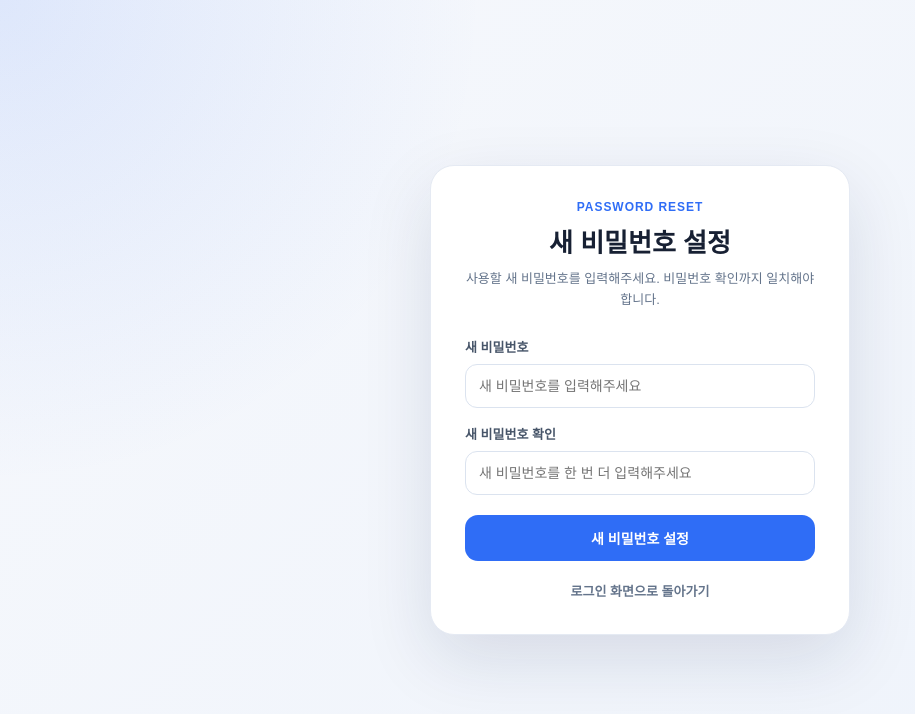
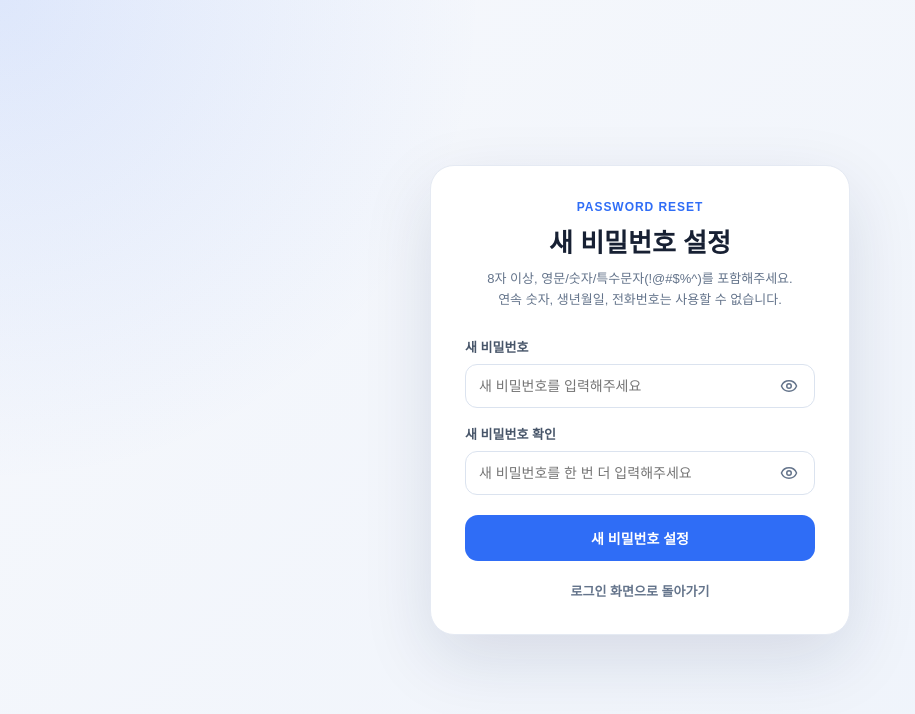
Before and after one commit to klllj7/financial-platform, a React (Vite) app in the folder frontend/: page /reset-password/confirm in a window 1280 px wide. Shown: the top 714 px of the page, without its empty margins (0-915 px from the left). Built offline with nearby package versions, Linux system fonts and the light colour scheme.

Commit message:
feat: add password visibility toggle to reset page

```diff
--- a/frontend/src/pages/auth/ResetPasswordConfirmPage.css
+++ b/frontend/src/pages/auth/ResetPasswordConfirmPage.css
@@ -166,3 +166,43 @@
   transform: none;
   box-shadow: none;
 }
+
+/* 새 비밀번호 input과 보기/숨기기 버튼을 감싸는 영역 */
+.reset-confirm-password-input-wrap {
+  position: relative;
+  display: flex;
+  align-items: center;
+}
+
+/* 눈 아이콘 버튼이 들어갈 공간 확보 */
+.reset-confirm-password-input-wrap input {
+  width: 100%;
+  padding-right: 44px;
+}
+
+/* 새 비밀번호 보기/숨기기 버튼 */
+.reset-confirm-password-toggle-button {
+  position: absolute;
+  right: 12px;
+
+  display: flex;
+  align-items: center;
+  justify-content: center;
+
+  width: 28px;
+  height: 28px;
+  padding: 0;
+
+  color: #64748b;
+  background: transparent;
+
+  border: none;
+  border-radius: 8px;
+
+  cursor: pointer;
+}
+
+.reset-confirm-password-toggle-button:hover {
+  color: #2f6df6;
+  background: #eff6ff;
+}
--- a/frontend/src/pages/auth/ResetPasswordConfirmPage.jsx
+++ b/frontend/src/pages/auth/ResetPasswordConfirmPage.jsx
@@ -1,5 +1,6 @@
 import { useState } from "react";
 import { useNavigate, useSearchParams } from "react-router-dom";
+import { Eye, EyeOff } from "lucide-react";
 import { confirmPasswordReset } from "../../api/authApi";
 import "./ResetPasswordConfirmPage.css";
 
@@ -13,6 +14,12 @@ function ResetPasswordConfirmPage() {
 
   // API 요청 중인지 확인하는 상태
   const [isLoading, setIsLoading] = useState(false);
+
+  // 새 비밀번호 입력값 표시 여부
+  const [showNewPassword, setShowNewPassword] = useState(false);
+
+  // 새 비밀번호 확인 입력값 표시 여부
+  const [showNewPasswordConfirm, setShowNewPasswordConfirm] = useState(false);
 
   // 새 비밀번호 입력값
   const [passwordForm, setPasswordForm] = useState({
@@ -84,7 +91,9 @@ function ResetPasswordConfirmPage() {
           <p>Password Reset</p>
           <h1>새 비밀번호 설정</h1>
           <span>
-            사용할 새 비밀번호를 입력해주세요. 비밀번호 확인까지 일치해야 합니다.
+            8자 이상, 영문/숫자/특수문자(!@#$%^)를 포함해주세요.
+            <br />
+            연속 숫자, 생년월일, 전화번호는 사용할 수 없습니다.
           </span>
         </div>
 
@@ -94,6 +103,8 @@ function ResetPasswordConfirmPage() {
         >
           <div className="reset-confirm-form-group">
             <label htmlFor="newPassword">새 비밀번호</label>
+
+            <div className="reset-confirm-password-input-wrap">
               <input
                 id="newPassword"
                 name="newPassword"
@@ -102,10 +113,22 @@ function ResetPasswordConfirmPage() {
                 onChange={handleInputChange}
                 placeholder="새 비밀번호를 입력해주세요"
               />
+
+              <button
+                type="button"
+                className="reset-confirm-password-toggle-button"
+                onClick={() => setShowNewPassword((prev) => !prev)}
+                aria-label={showNewPassword ? "새 비밀번호 숨기기" : "새 비밀번호 보기"}
+              >
+                {showNewPassword ? <EyeOff size={18} /> : <Eye size={18} />}
+              </button>
+            </div>
           </div>
 
           <div className="reset-confirm-form-group">
             <label htmlFor="newPasswordConfirm">새 비밀번호 확인</label>
+
+            <div className="reset-confirm-password-input-wrap">
               <input
                 id="newPasswordConfirm"
                 name="newPasswordConfirm"
@@ -114,6 +137,20 @@ function ResetPasswordConfirmPage() {
                 onChange={handleInputChange}
                 placeholder="새 비밀번호를 한 번 더 입력해주세요"
               />
+
+              <button
+                type="button"
+                className="reset-confirm-password-toggle-button"
+                onClick={() => setShowNewPasswordConfirm((prev) => !prev)}
+                aria-label={
+                  showNewPasswordConfirm
+                    ? "새 비밀번호 확인 숨기기"
+                    : "새 비밀번호 확인 보기"
+                }
+              >
+                {showNewPasswordConfirm ? <EyeOff size={18} /> : <Eye size={18} />}
+              </button>
+            </div>
           </div>
 
           {resultMessage && (
```
Lines whose indentation alone changed are shown as unchanged.
